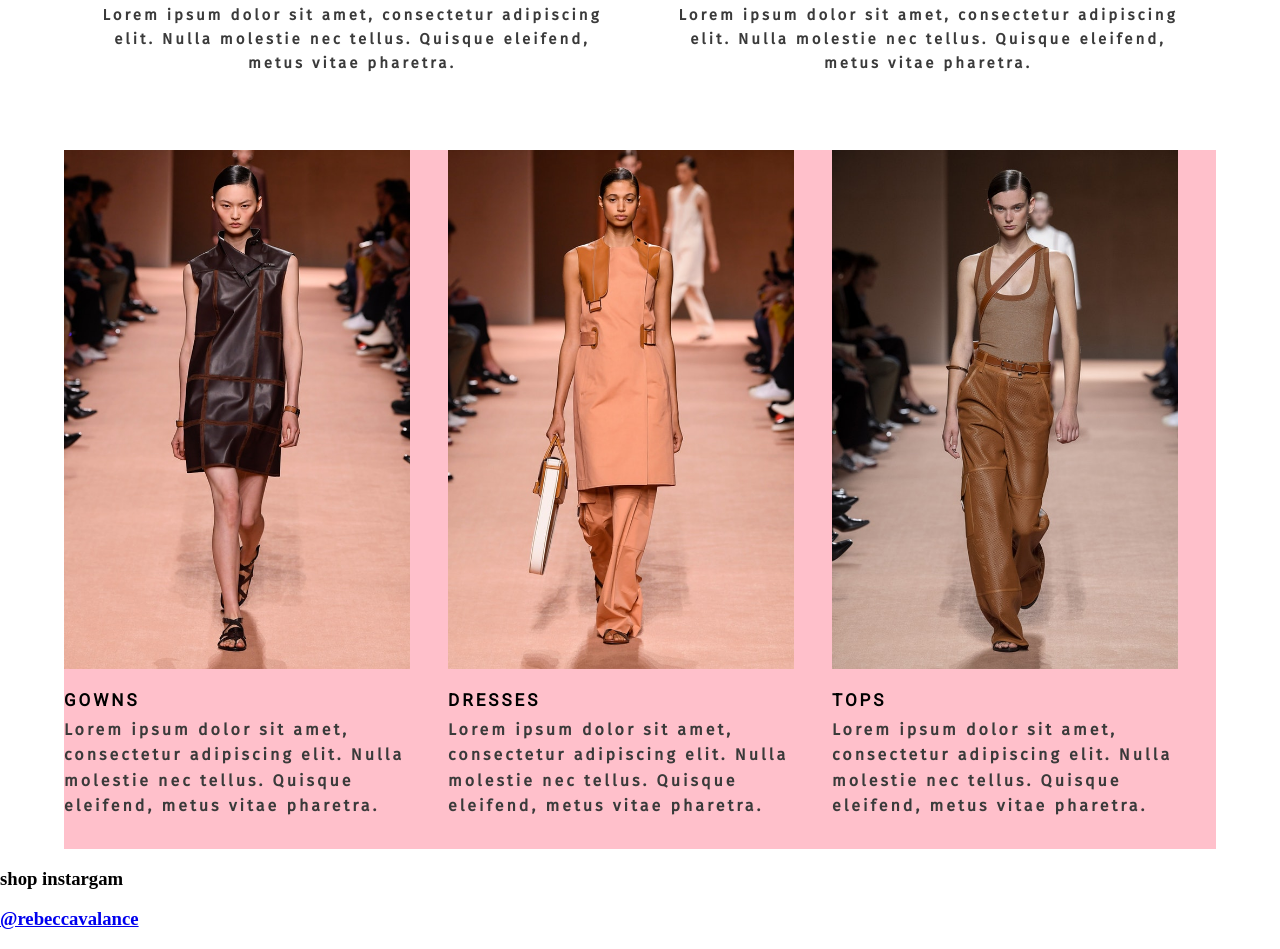
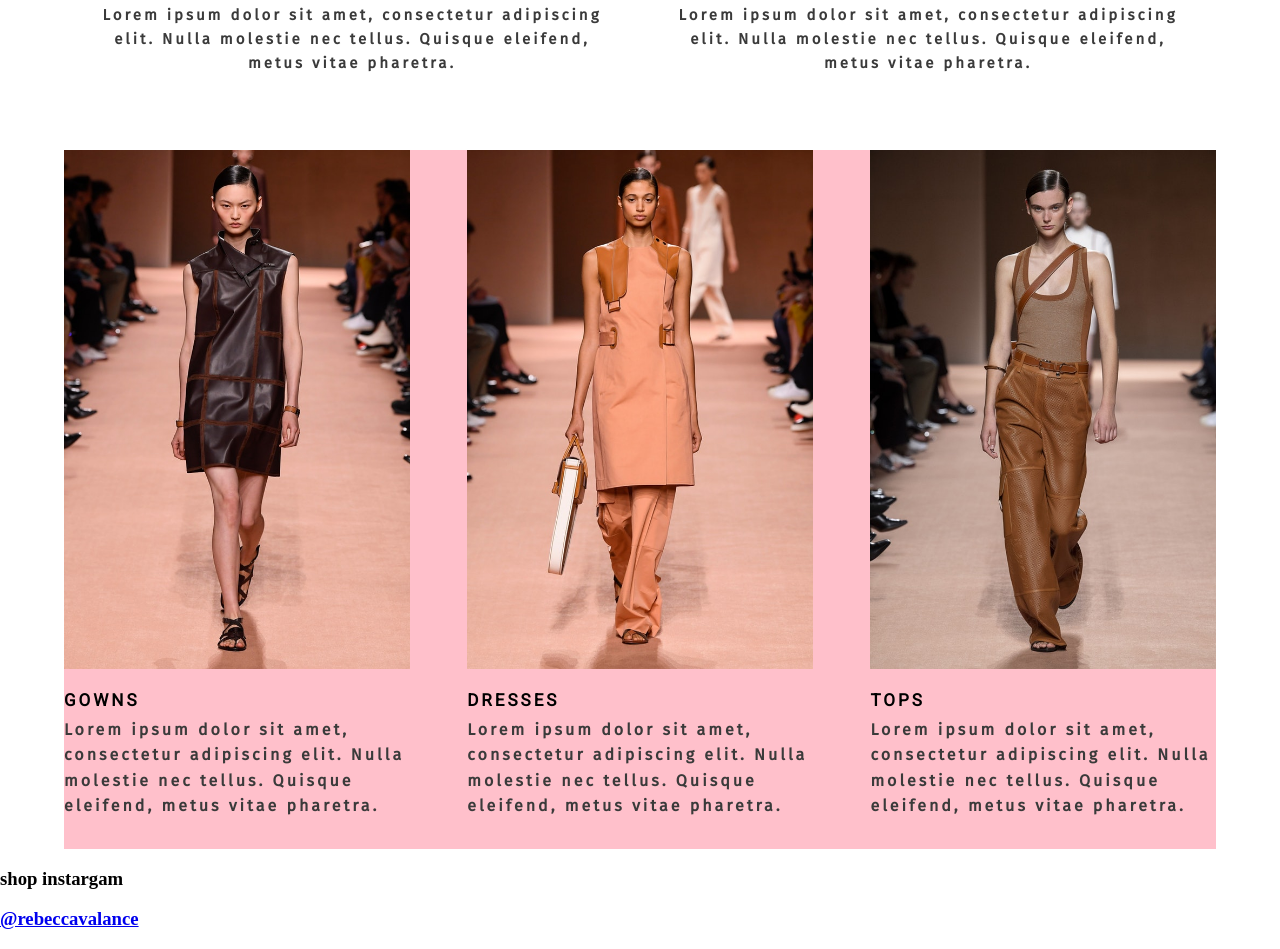
Before and after one commit to AnnieMarkina/Fashion_Landing_Adaptive, a website: page index.html in a window 1280 px wide. Shown: the part 1607-2556 px from the top of the page. Drawn offline with nearby package versions, Linux system fonts and the light colour scheme.

Commit message:
three-images flexbox fixed

```diff
--- a/styles/_threephotos.scss
+++ b/styles/_threephotos.scss
@@ -61,14 +61,15 @@
         &__wrapper {
             width: 90%;
             margin: -10px auto 0;
-            justify-content: space-around;
+            display: flex;
+            justify-content: space-between;
         }
 
         &__card {
-            width: 70%;
+            width: 30%;
 
             img {
-                width: 90%;
+                width: 100%;
             }
 
             p {
```
Also changed, not shown: styles/style.css, 1 other file.
